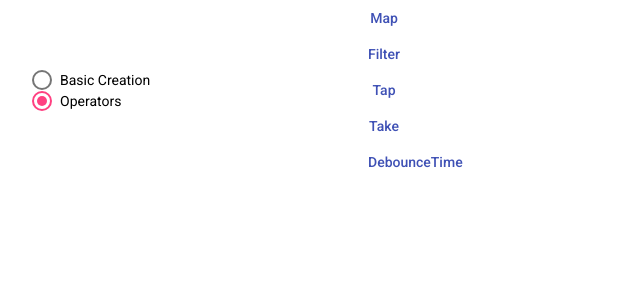
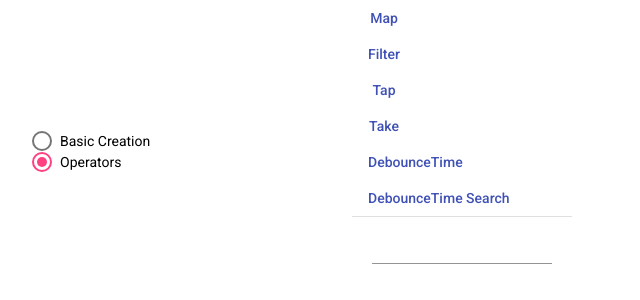
Before and after one commit to IsabelSleigman/rxjs-app, an Angular app: page / in a window 1280 px wide. Both pictures are taken after a click on the label "Operators". Shown: the top 300 px of the page, without its empty margins (0-640 px from the left). Built offline with nearby package versions, Linux system fonts and the light colour scheme.

Commit message:
DebounceTime é dhora

```diff
--- a/src/app/operators/operators.component.html
+++ b/src/app/operators/operators.component.html
@@ -4,8 +4,19 @@
     <button mat-button color="primary" (click)="tapClick()">Tap</button>
     <button mat-button color="primary" (click)="takeClick()">Take</button>
     <button mat-button color="primary" (click)="debounceTimeClick()">DebounceTime</button>
+    <button mat-button color="primary" (click)="debounceTimeSearch()">DebounceTime Search</button>
 
 </div>
 <div class="debounce-area" matRipple [matRippleCentered]="true" matRippleColor="rgb(240,166,166,0.4)" [matRippleRadius]="40">
 
 </div>
+<mat-divider></mat-divider>
+<mat-form-field style="margin: 20px;">
+    <mat-label>
+        <input matInput
+        placeholder="Digite alguma coisa"
+        autocomplete="off"
+        (keyup)="searchBy_Debounce($event)"
+        [(ngModel)]="searchInput">
+    </mat-label>
+</mat-form-field>
--- a/src/app/operators/operators.component.ts
+++ b/src/app/operators/operators.component.ts
@@ -1,6 +1,6 @@
 import { Component, OnInit, ViewChild } from '@angular/core';
 import { MatRipple } from '@angular/material/core';
-import { from, fromEvent, interval, Observable, Subscription } from 'rxjs';
+import { from, fromEvent, interval, Observable, Subject, Subscription } from 'rxjs';
 import { debounceTime, delay, filter, map, take, tap } from 'rxjs/operators';
 
 @Component({
@@ -11,6 +11,8 @@ import { debounceTime, delay, filter, map, take, tap } from 'rxjs/operators';
 export class OperatorsComponent implements OnInit {
 
   @ViewChild(MatRipple) ripple : MatRipple;
+  searchInput: string = '';
+  searchEntry$: Subject<string> = new Subject<string>();
 
   constructor() { }
 
@@ -106,4 +108,13 @@ export class OperatorsComponent implements OnInit {
     });
     rippleRef.fadeOut();
   }
+  debounceTimeSearch(){
+    this.searchEntry$.pipe(
+      debounceTime(700)
+    ).subscribe((s) => console.log(s));
+  }
+
+  searchBy_Debounce($event){
+    this.searchEntry$.next(this.searchInput);
+  }
 }
```
